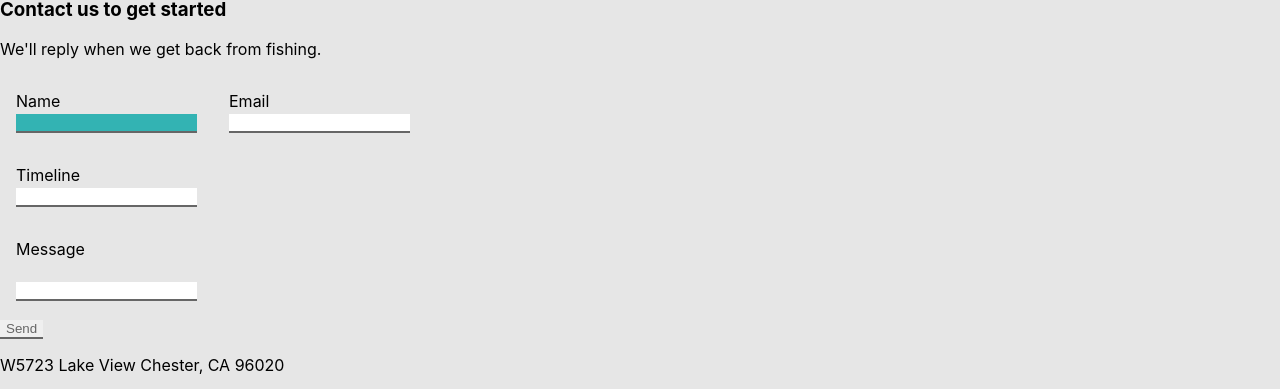
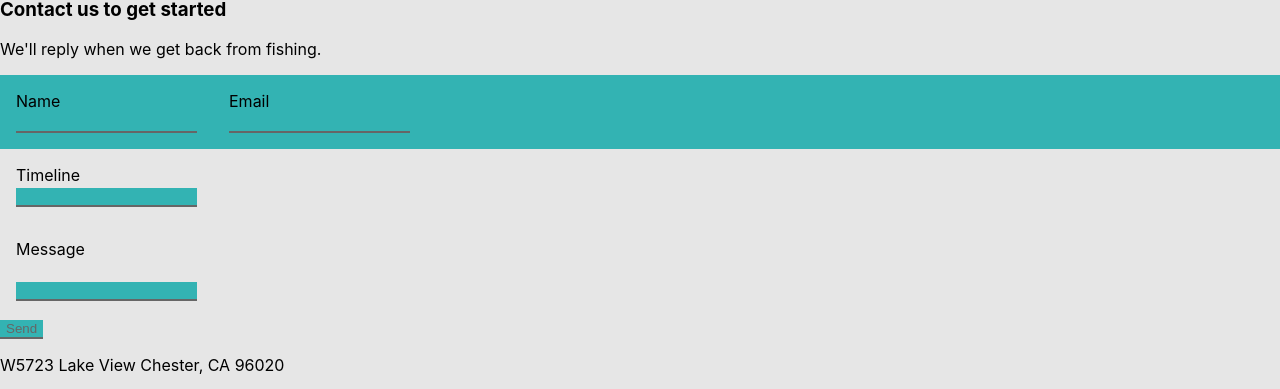
Before and after one commit to oguzdashyilmaz/simple-landing-page, a React (Create React App) app: page / in a window 1280 px wide. Shown: the part 2479-2868 px from the top of the page. Built offline with nearby package versions, Linux system fonts and the light colour scheme.

Commit message:
Remove outline of inputs.

```diff
--- a/src/App.css
+++ b/src/App.css
@@ -52,10 +52,15 @@ label {
 
 input {
   border: none;
+  border-bottom: 2px solid #666;
   color: #666;
-  border-bottom: 2px solid #666;
+  outline: none;
 }
 
 .input-box {
   background-color: rgb(51, 179, 179);
 }
+
+.bg-color__contactform {
+  background-color: rgb(51, 179, 179);
+}
--- a/src/components/ContactForm.jsx
+++ b/src/components/ContactForm.jsx
@@ -5,27 +5,27 @@ import { ReactDOM } from 'react';
 function ContactForm() {
     return (
         <form>
-            <div className="flex-row">
+            <div className="flex-row bg-color__contactform">
                 <label>
                     Name<br/>
                     <input type="text" name="name" className='input-box'/>
                 </label>
                 <label>
                     Email<br/>
-                    <input type="text" name="email" />
+                    <input type="text" name="email" className='input-box'/>
                 </label>
             </div>
             <div className="flex-col">
                 <label>
                     Timeline<br/>
-                    <input type="text" name="timeline" />
+                    <input type="text" name="timeline" className='input-box'/>
                 </label>
                 <label>
                     Message<br/><br/>
-                    <input type="text" name="message" />
+                    <input type="text" name="message" className='input-box'/>
                 </label>
             </div>
-            <input type="submit" value="Send" className='text-right'/>
+            <input type="submit" value="Send" className='text-right input-box'/>
         </form>
     )
 }
```
